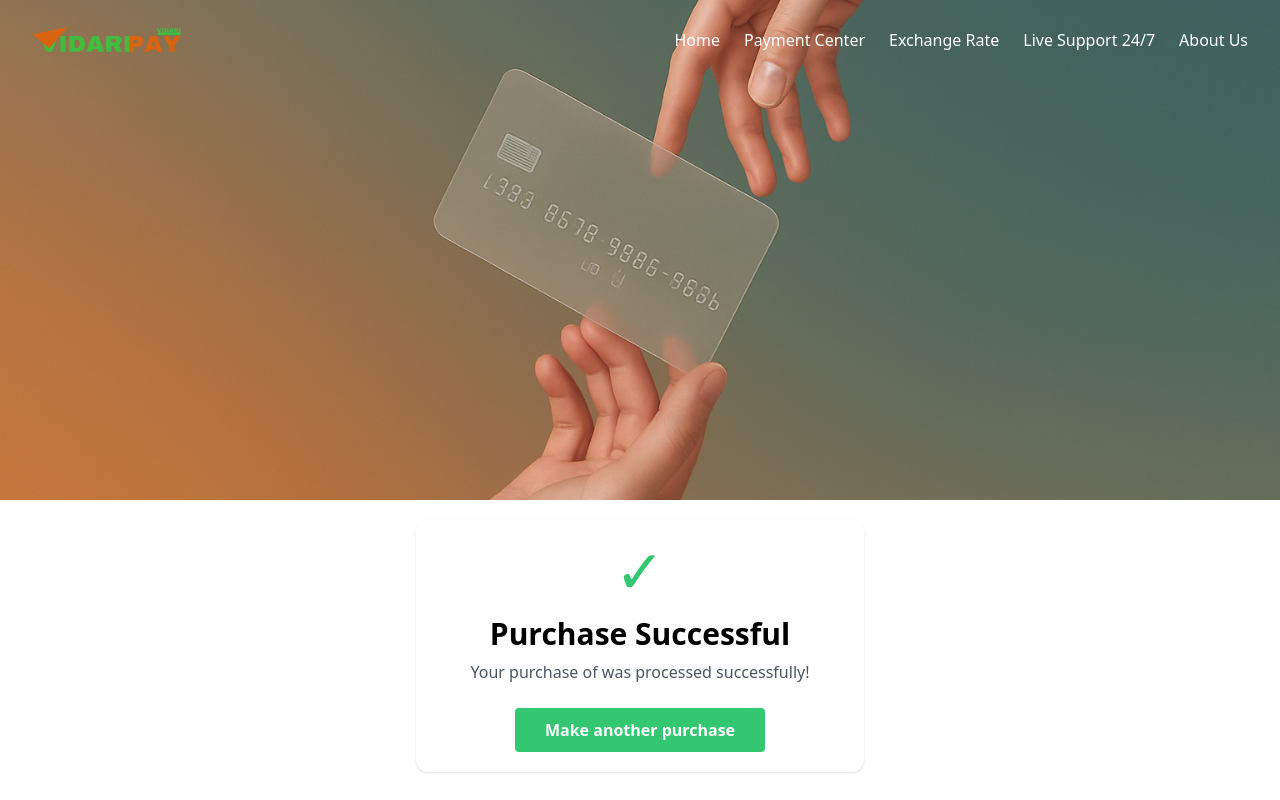
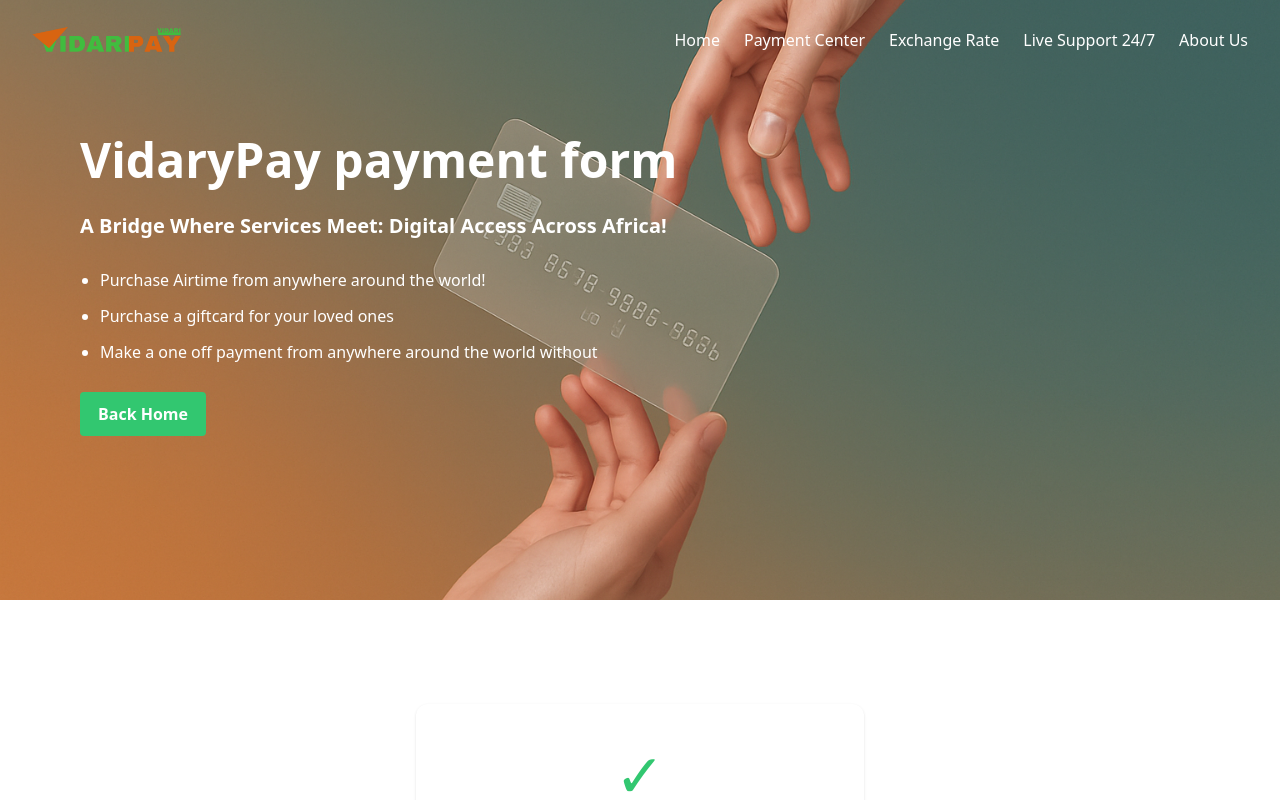
Before and after one commit to Shema-arsene/vidaripay-practical-test, a React (Vite) app: page /success in a window 1280 px wide. Shown: the top 800 px of the page. Built offline with nearby package versions, Linux system fonts and the light colour scheme.

Commit message:
Update homepage and the payment successful components

```diff
--- a/src/pages/HomePage.jsx
+++ b/src/pages/HomePage.jsx
@@ -67,6 +67,12 @@
       {/* GiftCard Purchase */}
       {payment === "OneoffPayment" && <OneOffPayment />}
 
+      <p className="p-5 max-w-md block mx-auto text-gray-400/70 text-sm text-center">
+        Your personal data will be used to process your payment, verify your
+        identity, and ensure secure transactions. We may also use your data to
+        improve your experience and as outlined in our privacy policy.
+      </p>
+
       <BackToTop />
     </main>
   )
--- a/src/pages/PaymentSuccess.jsx
+++ b/src/pages/PaymentSuccess.jsx
@@ -2,23 +2,47 @@
 import { useNavigate } from "react-router-dom"
 import Header from "../components/Header"
 import HeroImg from "../assets/images/hero-image.png"
+import BackToTop from "../components/BackToTop"
 
 const PaymentSuccess = () => {
   const navigate = useNavigate()
 
   return (
     <section className="min-h-screen w-full">
-      <header className="relative w-full h-[500px] overflow-hidden">
+      <header className="relative w-full h-[600px] overflow-hidden">
         <img
           src={HeroImg}
           alt="background"
           className="absolute inset-0 w-full h-full object-cover -z-10"
         />
         <Header />
+        <div className="w-full h-full flex flex-col items-start justify-center p-10 md:pl-20 text-white">
+          <h1 className="text-3xl md:text-5xl font-bold">
+            VidaryPay payment form
+          </h1>
+          <p className="text-xl font-semibold my-7">
+            A Bridge Where Services Meet: Digital Access Across Africa!
+          </p>
+          <ul className="list-disc pl-5 flex flex-col gap-3">
+            <li>Purchase Airtime from anywhere around the world!</li>
+            <li>Purchase a giftcard for your loved ones</li>
+            <li>
+              Make a one off payment from anywhere around the world without
+            </li>
+          </ul>
+
+          <button
+            className="max-w-[250px] bg-[#32c770] text-white font-semibold border-2 border-[#32c770] py-2 px-4 my-7 rounded
+          hover:bg-transparent hover:text-[#32c770] duration-300 cursor-pointer"
+            onClick={() => navigate("/")}
+          >
+            Back Home
+          </button>
+        </div>
       </header>
 
-      <section className="flex items-center justify-center p-5">
-        <div className="w-full max-w-md text-center m-auto p-5 rounded-xl shadow space-y-4">
+      <section className="min-h-[500px] flex items-center justify-center p-5">
+        <div className="w-full max-w-md text-center m-auto py-10 px-5 rounded-xl shadow space-y-4">
           <h1 className="text-center text-[#32c770] text-6xl mb-4">✓</h1>
           <h1 className="text-3xl font-semibold mb-2">Purchase Successful</h1>
           <p className="text-gray-600 mb-6">
@@ -33,6 +57,9 @@
           </button>
         </div>
       </section>
+
+      {/* Back to top component */}
+      <BackToTop />
     </section>
   )
 }
```
